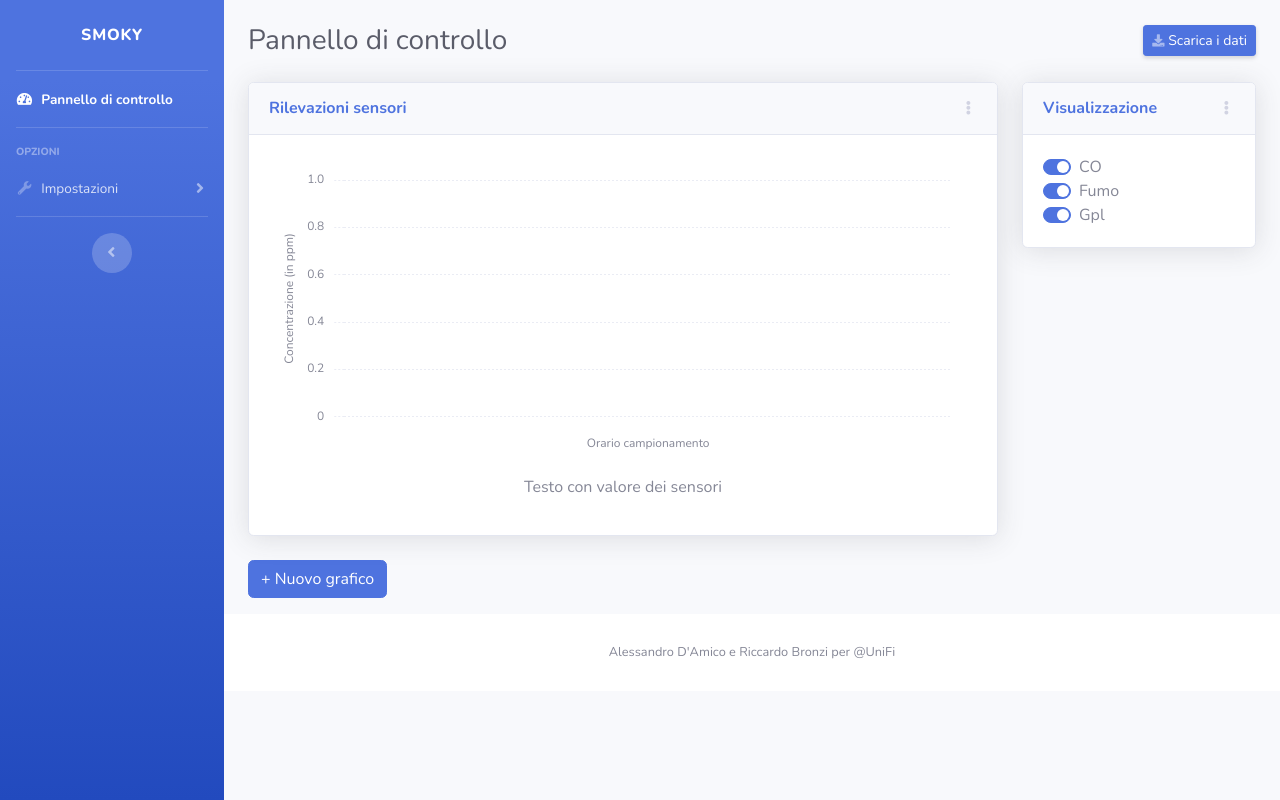
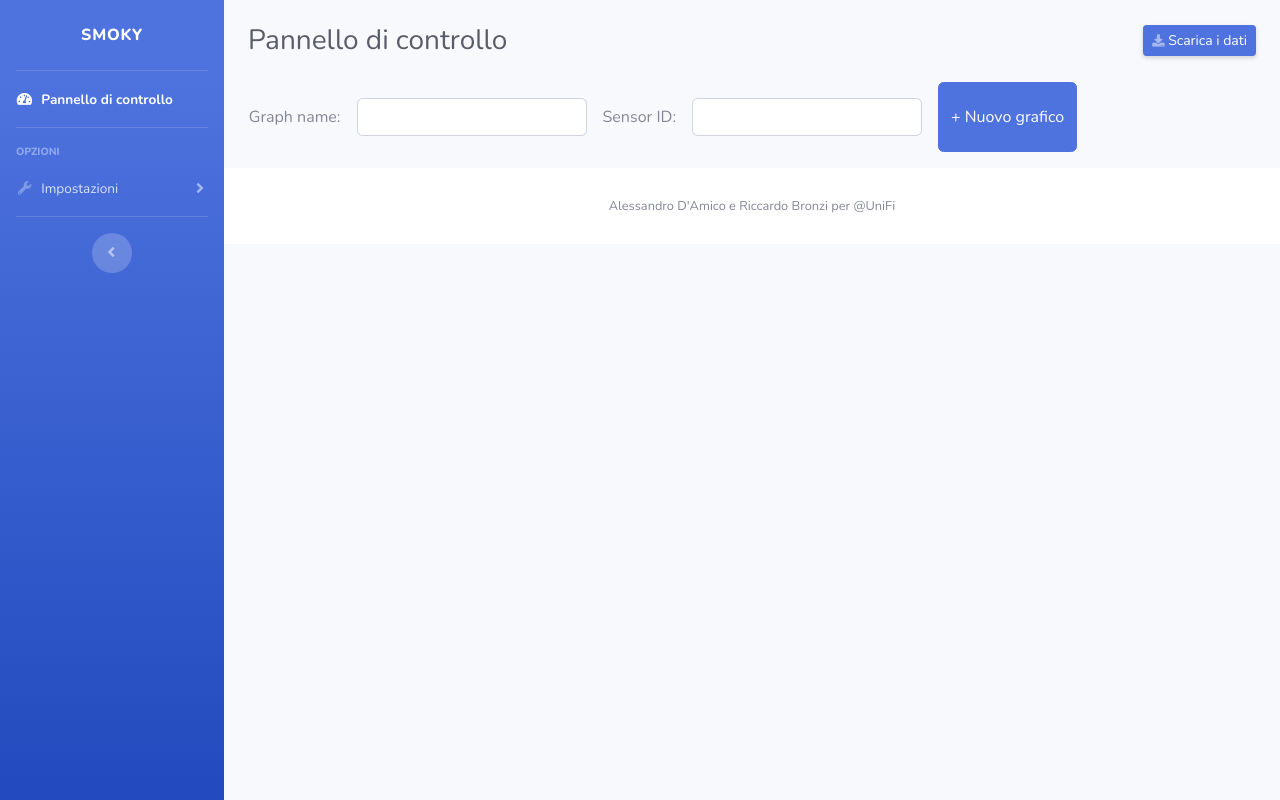
Before and after one commit to 6132283/Smoky, a Django app: page / in a window 1280 px wide. Run offline with Django 3.2, Linux system fonts and the light colour scheme; some libraries are stand-ins or nearby versions.

Commit message:
Added feature: possibility to start with 0 graphs in homepage and add graphname and sensor number by textboxes.

```diff
--- a/Smoky/static/js/demo/chart-area-demo.js
+++ b/Smoky/static/js/demo/chart-area-demo.js
@@ -56,14 +56,6 @@ function addData(chart, id_new, co_new, smoke_new, lpg_new, date_new, sensor_id,
 
   chart.update();
 }
-}
-
-
-function createGraphSpace(areaChartId)
-{
-  let g = document.createElement('canvas');
-  g.setAttribute("id", areaChartId);
-  document.getElementsByClassName("graph-place-holder")[0].append(g);
 }
 
 function askServer(chart, sensorIDToAsk, sensorRow){
@@ -267,13 +259,14 @@ function createNewSensorGraph(graphName, sensorNumber) {
   let node = document.getElementById("graph-row");
   let clone = node.cloneNode(true);
   clone.getElementsByClassName("chart-area")[0].innerHTML = "<canvas id = '" + graphName + "'></canvas>";
+  clone.style["display"] = "flex";
   clone.getElementsByClassName("graph-title")[0].innerHTML= graphName;
   document.getElementById("graph-body").appendChild(clone);
   newChart1 = createGraph(graphName, sensorNumber); //dato un Id che do in input posso creare un grafico autoaggiornante
 
-  coButtonid = graphName + "0";
-  smokeButtonid = graphName + "ciao1";
-  gplButtonid = graphName + "ciao2";
+  coButtonid = graphName + "coButton";
+  smokeButtonid = graphName + "smokeButton";
+  gplButtonid = graphName + "gplButton";
 
   coButton = "<div class='custom-control custom-switch'><input type='checkbox' class='custom-control-input' id='"+ coButtonid +"'  onclick='switchOnOffDatasetCO(newChart1);'+' checked><label class='custom-control-label' for='"+coButtonid+"'>CO</label></div>";
   smokeButton = "<div class='custom-control custom-switch'><input type='checkbox' class='custom-control-input' id='"+ smokeButtonid +"'  onclick='switchOnOffDatasetSmoke(newChart1);'+' checked><label class='custom-control-label' for='" + smokeButtonid + "'>Fumo</label></div>";
@@ -281,9 +274,11 @@ function createNewSensorGraph(graphName, sensorNumber) {
   clone.getElementsByClassName("bottoniera")[0].innerHTML = coButton + smokeButton + gplButton;
 
 }
-createGraphSpace("myAreaChart");//questa funzione e' da generalizzare
-newChart = createGraph("myAreaChart",1); //dato un Id che do in input posso creare un grafico autoaggiornante
 
-const varToString = varObj => Object.keys(varObj)[0];
-let ok = document.getElementById("customSwitches1");
-ok.setAttribute("onclick","switchOnOffDataset(" + varToString({newChart}) +",'co');");
+
+document.getElementById("newGraphButton").onclick = function(){
+
+  graphName = document.getElementById("graphname").value;
+  sensorNumber = document.getElementById("sensorid").value;
+  createNewSensorGraph(graphName,sensorNumber)
+};
--- a/templates/Smoky/index.html
+++ b/templates/Smoky/index.html
@@ -120,7 +120,7 @@
 
                 <!-- Content Row -->
 
-                <div class="row" id="graph-row">
+                <div class="row" id="graph-row" style="display:none">
 
                     <!-- Area Chart -->
                     <div class="col-xl-9 col-lg-7">
@@ -209,14 +209,26 @@
                     </div>
 
                 </div>
-                <div class="row" style="    padding-left: .75rem;  padding-bottom: 1rem">
-                    <button type="button" class="btn btn-primary" onclick="createNewSensorGraph('prova',1); createNewSensorGraph('ok',2)"> + Nuovo grafico</button>
-                </div>
+
 
                 <!-- Content Row -->
 
                 <!-- End of Main Content -->
             </div>
+
+                <div class="row" style="    padding-left: 2.3rem;  padding-bottom: 1rem">
+                    <form class="form-inline" action="/action_page.php">
+                      <div class="form-group">
+                        <label for="email">Graph name:</label>
+                        <input class="form-control" id="graphname" style="margin:1rem">
+                      </div>
+                      <div class="form-group">
+                        <label for="text">Sensor ID:</label>
+                        <input class="form-control" id="sensorid" style="margin:1rem">
+                      </div>
+                    </form>
+                    <button type="button" class="btn btn-primary" id="newGraphButton"> + Nuovo grafico</button>
+                </div>
 
             <!-- Footer -->
             <footer class="sticky-footer bg-white">
```
